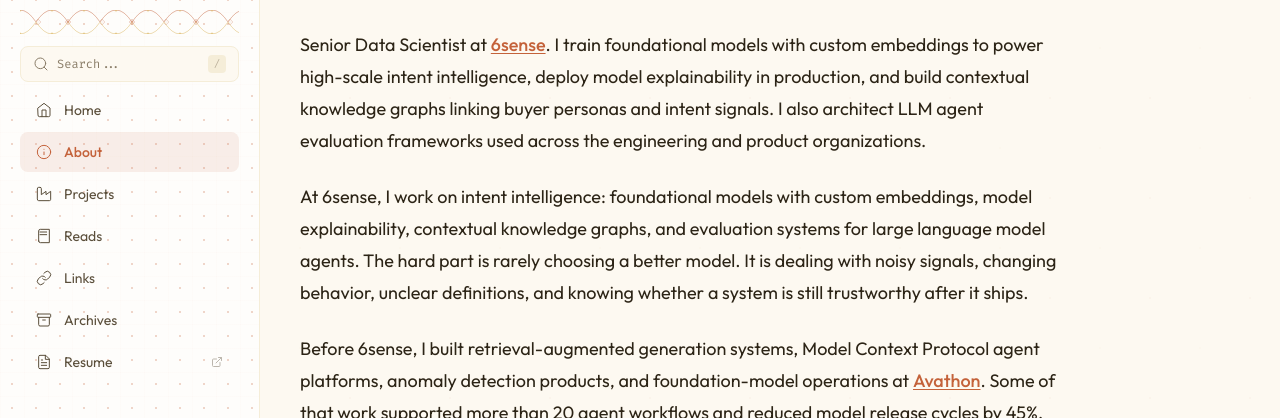
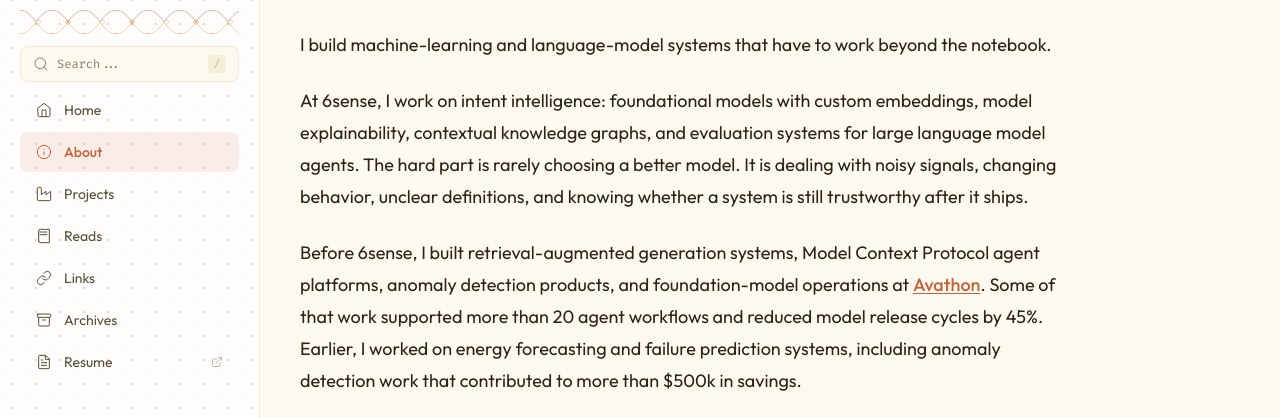
Before and after one commit to jayshah5696/jayshah5696.github.io, an Astro site: page /about in a window 1280 px wide. Shown: the part 252-670 px from the top of the page. Built offline with nearby package versions, Linux system fonts and the light colour scheme; Astro itself is replaced by a stand-in of ours.

Commit message:
fix: preserve About narrative in build fix

```diff
--- a/src/pages/about.astro
+++ b/src/pages/about.astro
@@ -41,7 +41,7 @@
     <h2>About Me</h2>
 
     <p>
-      Senior Data Scientist at <a href="https://6sense.com">6sense</a>. I train foundational models with custom embeddings to power high-scale intent intelligence, deploy model explainability in production, and build contextual knowledge graphs linking buyer personas and intent signals. I also architect LLM agent evaluation frameworks used across the engineering and product organizations.
+      I build machine-learning and language-model systems that have to work beyond the notebook.
     </p>
 
     <p>
```
